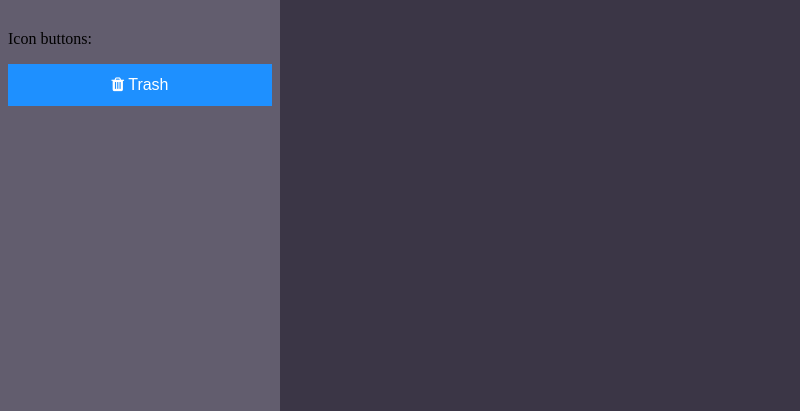
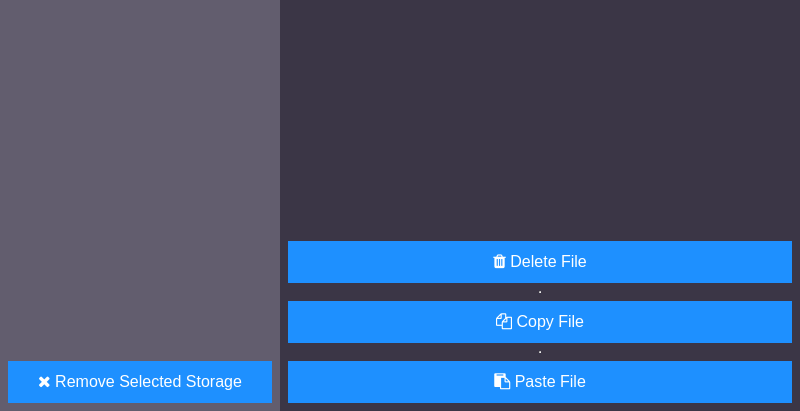
Before and after one commit to Anonymoustank/MFT-Client, an Electron app: page src/manageStorage.html in a window 800 px wide. Shown: the part 389-800 px from the top of the page. Drawn offline with Linux system fonts and the light colour scheme.

Commit message:
Added buttons

```diff
--- a/src/main.js
+++ b/src/main.js
@@ -10,7 +10,7 @@ function createWindow () {
     webPreferences: {
       preload: path.join(__dirname, 'preload.js')
     },
-    icon: `${__dirname}/icons/icon.png`
+    icon: '${__dirname}/icons/icon.png'
   })
 
   // and load the index.html of the app.
--- a/src/manageStorage.html
+++ b/src/manageStorage.html
@@ -12,11 +12,21 @@
 
 
     <div class="storageSelector">
-    <h2>Select Storage</h2>
-    <p>Icon buttons:</p>
+      <h2>Select Storage</h2>
 
-    <button class="btn"><i class="fa fa-trash"></i> Trash</button>
+      <button class="btn"><i class="fa fa-remove"></i> Remove Selected Storage </button>
+    </div>
 
-  </div>
+    <div class="fileBrowser">
+
+      <h2>File Browser</h2>
+
+      <button class="btn"><i class="fa fa-trash"></i> Delete File </button>
+      <hr>
+      <button class="btn"><i class="fa fa-copy"></i> Copy File </button>
+      <hr>
+      <button class="btn"><i class="fa fa-paste"></i> Paste File </button>
+
+    </div>
 
 </html>
--- a/src/styles.css
+++ b/src/styles.css
@@ -74,6 +74,7 @@ h2{
   font-size: 35px;
   letter-spacing: 1px;
   text-align: center;
+  height: 100vh;
 }
 
 .categoryWrapper:hover h1{
@@ -253,11 +254,24 @@ h2{
   width: 35%;
   float: left;
   background: #625d6e;
-  padding-left: 10px;
   display: flex;
   flex-direction: column;
   justify-content: center;
-  overflow: auto; //maybe change to overflow: scroll?
+  overflow: auto; /*maybe change to overflow: scroll? */
+  box-sizing: border-box;
+  padding: 0.5em;
+  overflow-x: hidden; /* remove horizontal scroll bar */
+}
+
+.fileBrowser {
+  height: 100%; /* cap height to make scroll bar appear, or change overflow */
+  width: 65%;
+  float: right;
+  /* background: #625d6e; */
+  display: flex;
+  flex-direction: column;
+  justify-content: center;
+  overflow: auto; /*maybe change to overflow: scroll? */
   box-sizing: border-box;
   padding: 0.5em;
   overflow-x: hidden; /* remove horizontal scroll bar */
```
Also changed, not shown: forge.config.js (+6 -1 lines).
